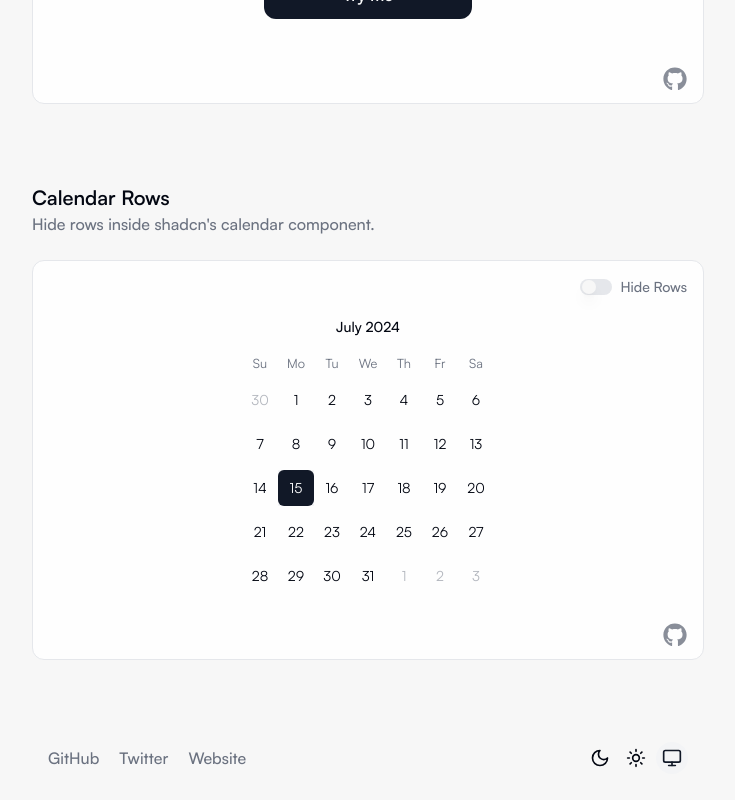
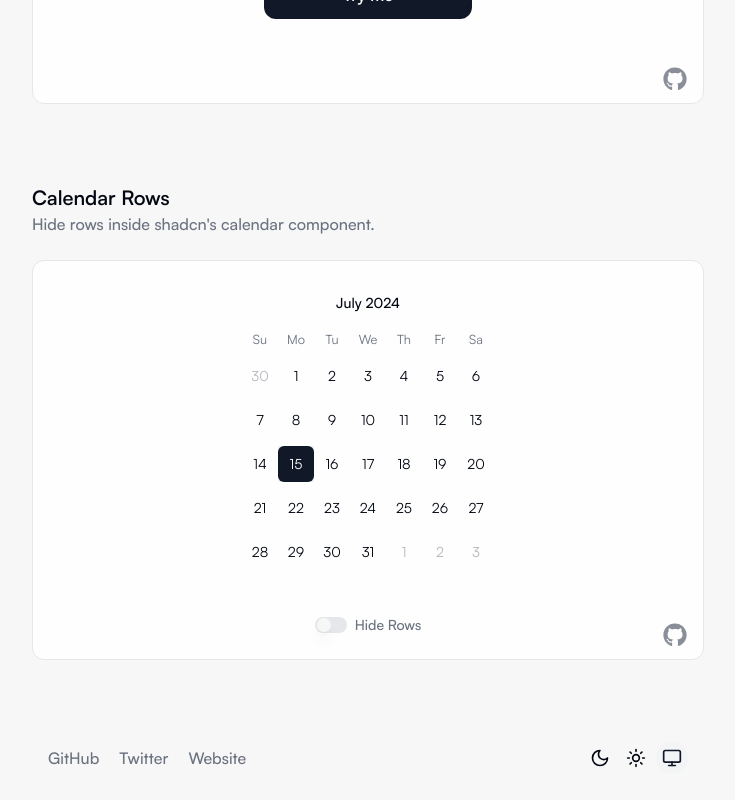
Before and after one commit to mickasmt/ui-hub, a Next.js app: page / in a window 1280 px wide. Shown: the part 971-1771 px from the top of the page, without its empty margins (272-1007 px from the left). Built offline with nearby package versions, Linux system fonts and the light colour scheme; no server answers.

Commit message:
style: update calendar section

```diff
--- a/src/components/experiments/calendar-example/calendar-hide-rows.tsx
+++ b/src/components/experiments/calendar-example/calendar-hide-rows.tsx
@@ -12,7 +12,7 @@ export const CalendarHideRows = () => {
 
   return (
     <>
-      <div className="absolute right-4 top-4 flex items-center space-x-2">
+      <div className="absolute bottom-6 flex items-center space-x-2">
         <Switch onCheckedChange={setHideRows} id="switch-cal-hr" />
         <label
           htmlFor="switch-cal-hr"
@@ -22,6 +22,7 @@ export const CalendarHideRows = () => {
         </label>
       </div>
 
+      {/* Check app/globals.css for the CSS animation  */}
       <Calendar
         mode="single"
         selected={date}
--- a/src/components/experiments/calendar-example/index.tsx
+++ b/src/components/experiments/calendar-example/index.tsx
@@ -11,7 +11,7 @@ export function CalendarExample() {
         text="Hide rows inside shadcn's calendar component."
       />
       <UIShell
-        className="flex h-[400px] items-start justify-center py-10"
+        className="flex h-[400px] items-start justify-center pt-4"
         githubUrl="https://github.com/mickasmt/ui-hub/tree/main/src/components/experiments/calendar-example"
       >
         <CalendarHideRows />
```
